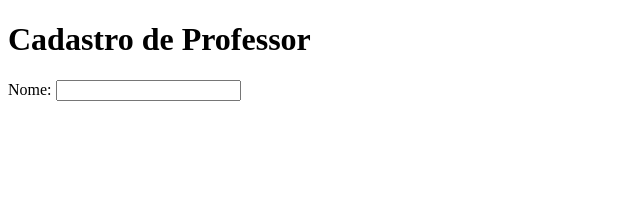
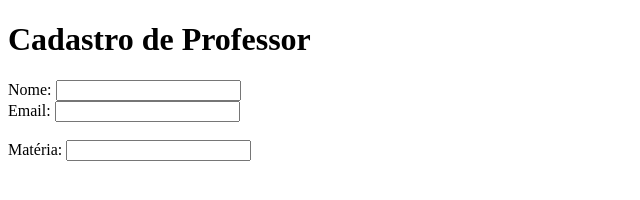
Before and after one commit to julmendes/Saresp_2024, a plain HTML site: page index.html in a window 1280 px wide. Shown: the whole page, without its empty margins (0-640 px from the left). Drawn offline with Linux system fonts and the light colour scheme.

Commit message:
Adicionando campo de email e matéria pt2

```diff
--- a/index.html
+++ b/index.html
@@ -12,3 +12,8 @@
     </form>
 </body>
 </html>
+<label for="email">Email:</label>
+<input type="email" id="email" name="email" required><br><br>
+
+<label for="materia">Matéria:</label>
+<input type="text" id="materia" name="materia" required><br><br>
```
